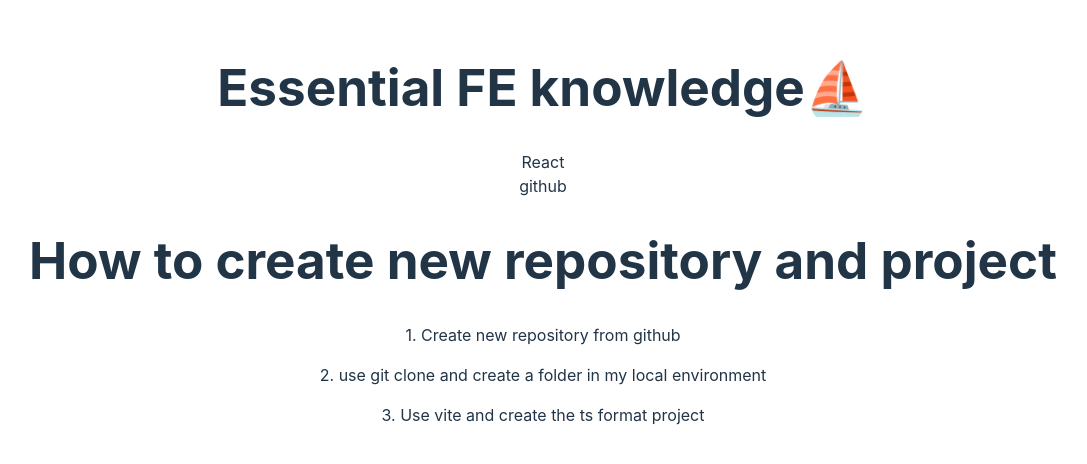
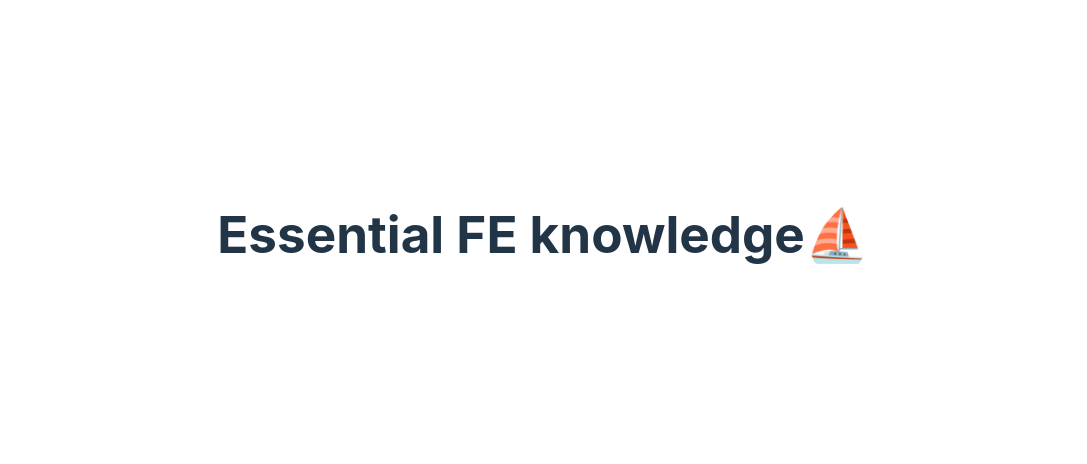
Before and after one commit to lenayoo/lena-archive, a React (Vite) app: page / in a window 1280 px wide. Shown: the part 166-630 px from the top of the page, without its empty margins (97-1184 px from the left). Built offline with nearby package versions, Linux system fonts and the light colour scheme.

Commit message:
fix some error

```diff
--- a/package.json
+++ b/package.json
@@ -11,7 +11,8 @@
   },
   "dependencies": {
     "react": "^18.2.0",
-    "react-dom": "^18.2.0"
+    "react-dom": "^18.2.0",
+    "react-router-dom": "^6.22.0"
   },
   "devDependencies": {
     "@types/react": "^18.2.43",
--- a/src/App.tsx
+++ b/src/App.tsx
@@ -1,15 +1,10 @@
 import "./App.css";
-import { GitHub } from "./pages/Github";
-import { LearnReact } from "./pages/React";
 
 function App() {
   return (
     <>
       <h1>Essential FE knowledge⛵️</h1>
-      <div>
-        <LearnReact />
-        <GitHub />
-      </div>
+      <div></div>
     </>
   );
 }
--- a/src/pages/React.tsx
+++ /dev/null
@@ -1,5 +0,0 @@
-import React from "react";
-
-export const LearnReact = () => {
-  return <div>React</div>;
-};
--- a/src/pages/github.tsx
+++ /dev/null
@@ -1,13 +0,0 @@
-export const GitHub = () => {
-  return (
-    <div>
-      github
-      <div>
-        <h1>How to create new repository and project</h1>
-        <p>1. Create new repository from github</p>
-        <p>2. use git clone and create a folder in my local environment</p>
-        <p>3. Use vite and create the ts format project</p>
-      </div>
-    </div>
-  );
-};
```
Also changed, not shown: 1 other file (tests, documents, lock files or other folders).
